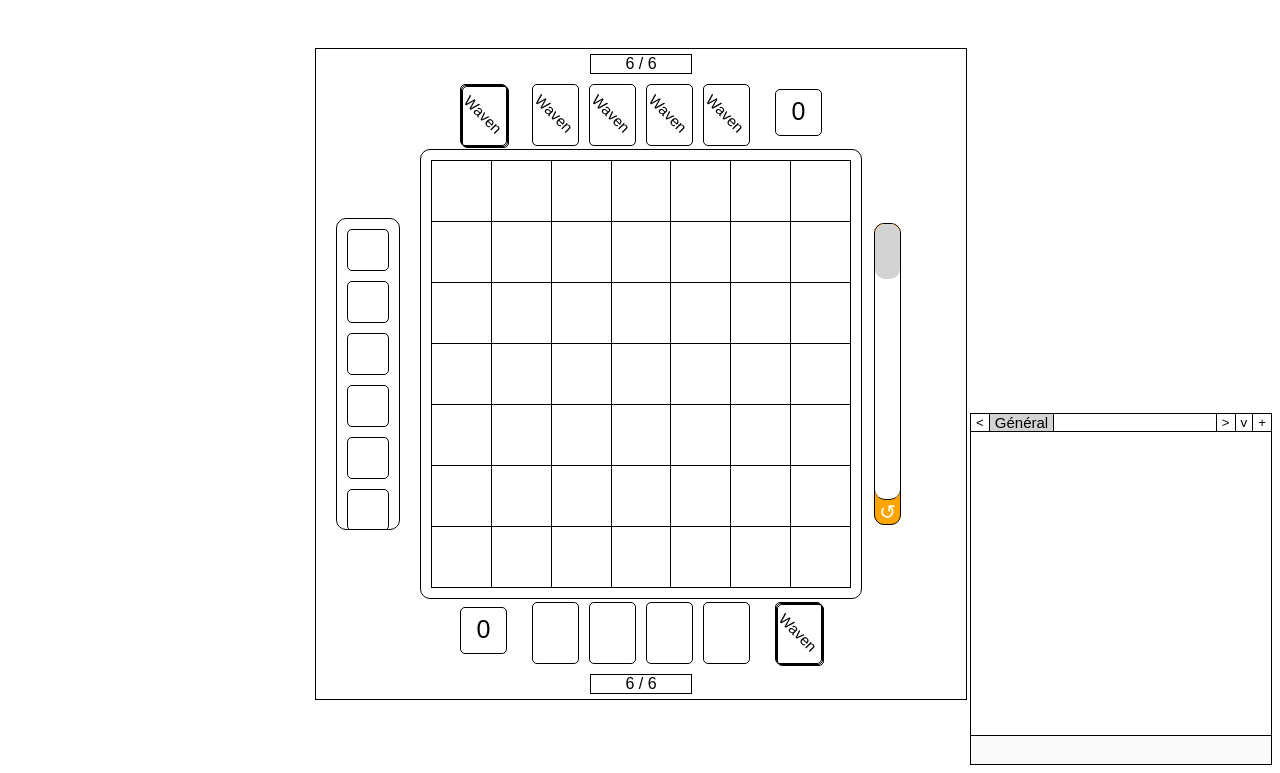
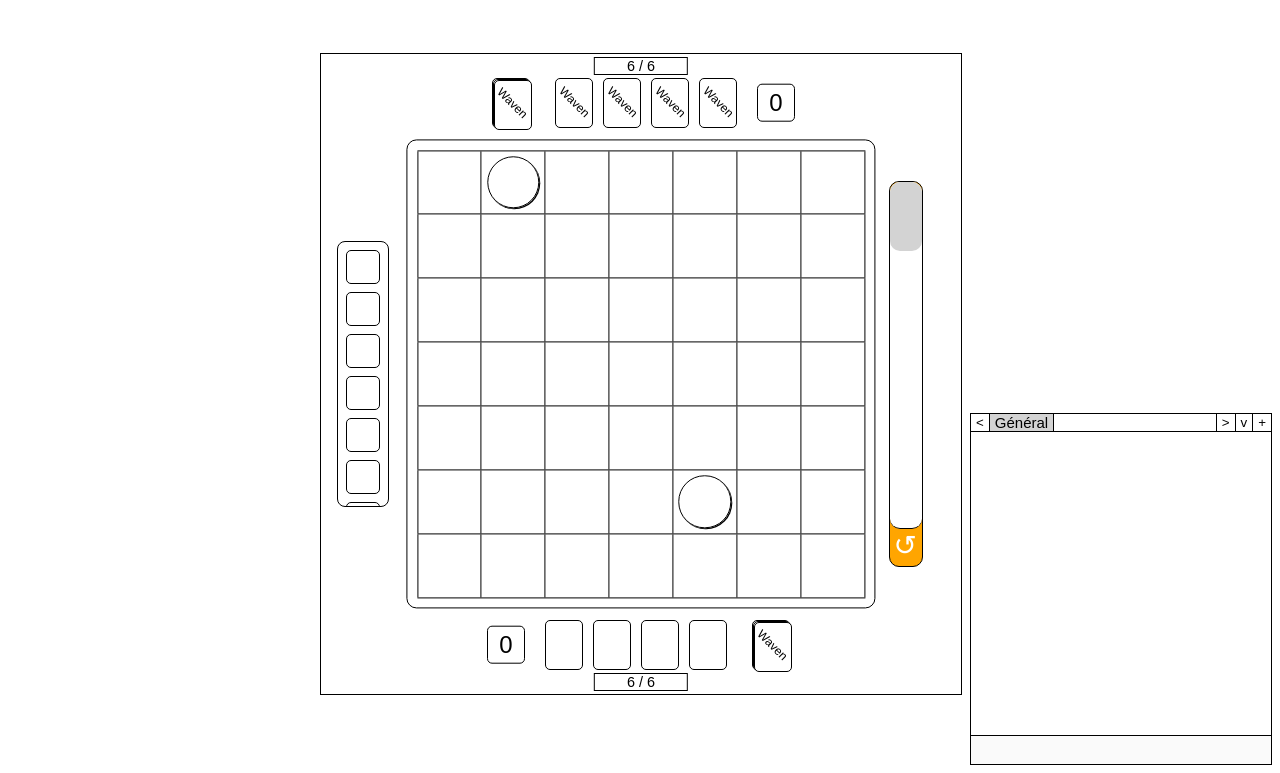
Before and after one commit to Synedh/light_waven, a website: page views/index.html in a window 1280 px wide. Shown: the part 27-800 px from the top of the page. Drawn offline with nearby package versions, Linux system fonts and the light colour scheme; files that its build step writes are made by us from their sources; no server answers; files whose address does not match are found by name.

Commit message:
Added request tools for ip. Enhanced chat. Set game css dynamic. Started game.

```diff
--- a/models/userModel.js
+++ b/models/userModel.js
@@ -17,6 +17,10 @@ var userSchema = new Schema({
         type: String,
         required: true,
         unique: true
+    },
+    used_ips: {
+        type: [String],
+        default: []
     }
 });
 
--- a/static/css/global.css
+++ b/static/css/global.css
@@ -16,8 +16,8 @@ body {
 
 .game-wrapper {
     position: absolute;
-    width: 650px;
-    height: 650px;
+    width: 80vh;
+    height: 80vh;
     left: 50%;
     top: 50%;
     transform: translate(-50%, -50%);
@@ -153,6 +153,7 @@ body {
     border-bottom: 1px solid black;
     width: 150px;
     margin-bottom: 12px;
+    text-align: center;
 }
 
 .modal .modal_content .modal-footer {
@@ -187,7 +188,9 @@ body {
 .chatbox {
     display: flex;
     flex-direction: column;
+    background-color: white;
     border: 1px solid black;
+    z-index: 1;
     height: 100%;
     width: 100%;
 }
@@ -331,94 +334,101 @@ body {
     transform: translateX(-50%);
 }
 
-.opponent_board .action_points {
+.player_board {
     position: absolute;
-    top: 5px;
+    bottom: 0;
     left: 50%;
     transform: translateX(-50%);
-    width: 100px;
+}
+
+.action_points {
+    position: relative;
+    margin: 1% 0;
+    left: 50%;
+    transform: translateX(-50%);
+    width: 30%;
     border: 1px solid black;
     text-align: center;
+    font-size: 1.8vh;
 }
 
-.opponent_board .opponent_wrapper {
-    position: absolute;
-    top: 30px;
-    left: 50%;
-    transform: translateX(-50%);
+.card_wrapper {
+    position: relative;
     display: flex;
     justify-content: center;
 }
 
-.opponent_board .opponent_wrapper .deck {
-    width: 45px;
-    height: 60px;
+.deck {
+    width: 4.5vh;
+    height: 6vh;
     border: 1px solid black;
     border-radius: 5px;
-    margin: 5px;
+    margin: 0 5px;
 }
 
-.opponent_board .opponent_wrapper .cards {
+.cards {
     display: flex;
-    margin: 0 15px 0 15px;
+    margin: 0 15px;
 }
 
 .card {
-    width: 45px;
-    height: 60px;
+    width: 4.5vh;
+    height: 6vh;
     border: 1px solid black;
     border-radius: 5px;
-    margin: 5px;
+    margin: 0 5px;
+    background-color: white;
     position: relative;
 }
 
 .card .card_back {
     position: absolute;
     transform: rotateZ(45deg);
-    top: 20px;
-    left: -2px;
-    font-size: 15px;
+    z-index: 1;
+    top: 2vh;
+    font-size: 1.5vh;
 }
 
-.opponent_board .opponent_wrapper .deck .card {
+.deck .card {
     margin: 0.1px;
 }
 
-.opponent_board .opponent_wrapper .storage {
-    width: 45px;
-    height: 45px;
+.storage {
+    width: 4.5vh;
+    height: 4.5vh;
     border: 1px solid black;
     border-radius: 5px;
-    margin: 10px 5px 5px 5px;
+    transform: translateY(15%);
 }
 
-.opponent_board .opponent_wrapper .storage .storage_value {
+.storage_value {
+    margin-top: 50%;
+    transform: translateY(-50%);
     text-align: center;
-    padding-top: 7px;
-    font-size: 25px;
+    font-size: 3vh;
 }
 
 .spell_history {
     position: absolute;
-    left: 20px;
+    left: 2vh;
     top: 50%;
     transform: translateY(-50%);
 
-    height: 300px;
+    height: 40%;
     border: 1px solid black;
-    border-radius: 10px;
+    border-radius: 1vh;
 
     display: flex;
     flex-direction: column;
     align-items: center;
-    padding: 5px;
+    padding: 0.5vh;
     overflow: hidden;
 }
 
 .spell_history .used_spell {
-    width: 40px;
-    min-height: 40px;
-    margin: 5px;
+    width: 4vh;
+    min-height: 4vh;
+    margin: 0.5vh;
     border: 1px solid black;
     border-radius: 5px;
 }
@@ -428,18 +438,20 @@ body {
     left: 50%;
     top: 50%;
     transform: translate(-50%, -50%);
+    width: 70%;
+    height: 70%;
 
     display: flex;
     flex-direction:column;
     border: 1px solid black;
-    padding: 10px;
+    padding: 1.5%;
     border-radius: 10px;
 }
 
 .game_board .row {
     display: flex;
-    width: 420px;
-    height: 60px;
+    width: 100%;
+    height: 100%;
     border-top: 1px solid black;
 }
 
@@ -448,22 +460,62 @@ body {
 }
 
 .game_board .row .cell {
-    width: 60px;
-    height: 60px;
+    width: 14.2857%;
+    height: 100%;
     border-left: 1px solid black;
+    display: flex;
+    align-content: center;
 }
 
 .game_board .row .cell:last-child {
     border-right: 1px solid black;
 }
 
+.game_board .row .cell .entity {
+    position: relative;
+    top: 50%;
+    left: 50%;
+    transform: translate(-50%, -50%);
+    width: 80%;
+    height: 80%;
+    border: 1px solid black;
+    border-radius: 50%;
+    box-shadow: 1px 1px;
+}
+
+.game_board .row .cell .entity .detail {
+    display: none;
+    position: relative;
+    width: 18vh;
+    transform: translate(-35%, -80%);
+    flex-direction: column;
+    background-color: white;
+    border: 1px solid black;
+    border-radius: 5px;
+    padding: 0.5vh;
+    text-align: center;
+    justify-content: center;
+    font-size: 1.7vh;
+}
+
+.game_board .row .cell .entity:hover .detail {
+    display: flex;
+}
+
+.game_board .row .cell .entity .detail .stats {
+    display: flex;
+    flex-direction: row;
+    justify-content: space-around;
+}
+
 .timeline {
     position: absolute;
-    right: 65px;
+    right: 6%;
+    width: 5%;
     top: 50%;
     transform: translateY(-50%);
 
-    height: 300px;
+    height: 60%;
 
     display: flex;
     flex-direction: column;
@@ -473,10 +525,10 @@ body {
 }
 
 .timeline .duration {
-    flex: 1;
     border-bottom: 1px solid black;
     border-radius: 10px;
     width: 100%;
+    height: 90%;
     background-color: white;
 }
 
@@ -488,10 +540,12 @@ body {
 }
 
 .timeline .end_turn {
+    position: absolute;
+    bottom: 1%;
     border: none;
     background: none;
     color: white;
-    font-size: 20px;
+    font-size: 3.5vh;
     padding: 0 4px 0 4px;
 }
 
@@ -499,59 +553,3 @@ body {
     flex: 0;
     cursor: pointer;
 }
-
-.player_board {
-    position: absolute;
-    bottom: 0;
-    left: 50%;
-    transform: translateX(-50%);
-}
-.player_board .action_points {
-    position: absolute;
-    bottom: 5px;
-    left: 50%;
-    transform: translateX(-50%);
-    width: 100px;
-    border: 1px solid black;
-    text-align: center;
-}
-
-.player_board .player_wrapper {
-    position: absolute;
-    bottom: 30px;
-    left: 50%;
-    transform: translateX(-50%);
-    display: flex;
-    justify-content: center;
-}
-
-.player_board .player_wrapper .deck {
-    width: 45px;
-    height: 60px;
-    border: 1px solid black;
-    border-radius: 5px;
-    margin: 5px;
-}
-
-.player_board .player_wrapper .cards {
-    display: flex;
-    margin: 0 15px 0 15px;
-}
-
-.player_board .player_wrapper .deck .card {
-    margin: 0.1px;
-}
-
-.player_board .player_wrapper .storage {
-    width: 45px;
-    height: 45px;
-    border: 1px solid black;
-    border-radius: 5px;
-    margin: 10px 5px 5px 5px;
-}
-
-.player_board .player_wrapper .storage .storage_value {
-    text-align: center;
-    padding-top: 7px;
-    font-size: 25px;
-}
--- a/static/js/chat.js
+++ b/static/js/chat.js
@@ -2,7 +2,6 @@ var chatBox = document.getElementById("chatbox");
 var messageWrapper = document.getElementById("messages-wrapper");
 var messageBox = document.getElementById("messages");
 var typeField = document.getElementById("typefield");
-console.log(window.appConfig.user);
 var user = JSON.parse(window.appConfig.user);
 var messages = [{ name: "general", type: "general", users: [], messages: [] }];
 var currentChan = 0;
@@ -51,7 +50,6 @@ typeField.addEventListener("keyup", function(event) {
                 "user_id": user.id,
                 "message": this.value
             };
-        console.log(message);
         socket.emit(
             "chat_message", message
         );
@@ -87,7 +85,6 @@ window.onclick = function(event) {
     if (document.getElementById('chan_list')
         && event.target.id != 'chan_list'
         && !event.target.classList.contains('chan')) {
-        console.log('test');
         document.getElementById('chan_list').outerHTML = "";
     }
 }
--- a/static/js/header.js
+++ b/static/js/header.js
@@ -9,7 +9,6 @@ function disconnect() {
     get("/disconnect", {}, function(response) {
         if (response)
             location.reload();
-        console.log(response);
     });
 }
 
@@ -23,7 +22,6 @@ document.forms["login"]
         post("/login", data, function(response) {
             if (response)
                 location.reload();
-            console.log(response);
         });
 });
 
--- a/views/game.html
+++ b/views/game.html
@@ -1,7 +1,7 @@
 <div class="game">
     <div class="opponent_board">
         <div class="action_points">6 / 6</div>
-        <div class="opponent_wrapper">
+        <div class="card_wrapper">
             <div class="deck">
                 <div class="card">
                         <div class="card_back">Waven</div>
@@ -41,7 +41,11 @@
     <div class="game_board">
         <div class="row">
             <div id="0-0" class="cell"></div>
-            <div id="0-1" class="cell"></div>
+            <div id="0-1" class="cell">
+                <div class="entity">
+                    <div class="entity_name"></div>
+                </div>
+            </div>
             <div id="0-2" class="cell"></div>
             <div id="0-3" class="cell"></div>
             <div id="0-4" class="cell"></div>
@@ -89,7 +93,19 @@
             <div id="5-1" class="cell"></div>
             <div id="5-2" class="cell"></div>
             <div id="5-3" class="cell"></div>
-            <div id="5-4" class="cell"></div>
+            <div id="5-4" class="cell">
+                <div class="entity">
+                    <div class="entity_name"></div>
+                    <div class="detail">
+                        <div class="classe_name">Classname</div>
+                        <div class="stats">
+                            <div class="life">100</div>
+                            <div class="mp">3</div>
+                            <div class="dmg">15</div>
+                        </div>
+                    </div>
+                </div>
+            </div>
             <div id="5-5" class="cell"></div>
             <div id="5-6" class="cell"></div>
         </div>
@@ -110,7 +126,7 @@
         <button class="end_turn">&olarr;</button>
     </div>
     <div class="player_board">
-        <div class="player_wrapper">
+        <div class="card_wrapper">
             <div class="storage">
                 <div class="storage_value">0</div>
             </div>
--- a/views/index.html
+++ b/views/index.html
@@ -6,15 +6,15 @@
 {% endblock %}
 
 {% block content %}
+<div class="game-wrapper">{% include "game.html" %}
+</div>
 <div class="chat">{% include "chat.html" %}
-</div>
-<div class="game-wrapper">{% include "game.html" %}
 </div>
 {% endblock %}
 
 {% block javascripts %}
 {{ super() }}
 <script src="js/header.js"></script>
+<script src="js/game.js"></script>
 <script src="js/chat.js"></script>
-<script src="js/game.js"></script>
 {% endblock %}
```
Also changed, not shown: controllers/indexController.js (+6 -2 lines), controllers/userController.js (+5 -2 lines), static/js/game.js (+95 -0 lines), tools/request_tools.js (added, +11 -0 lines), tools/logs.js (added).
